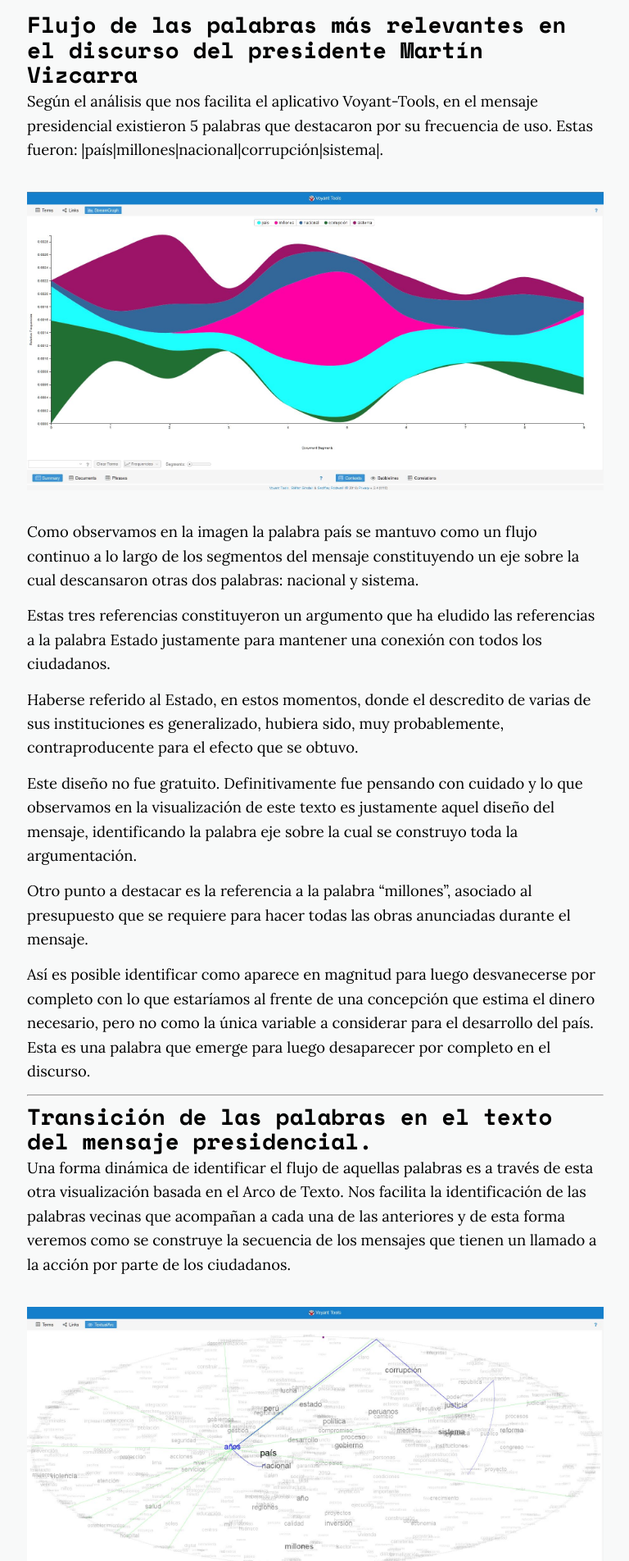
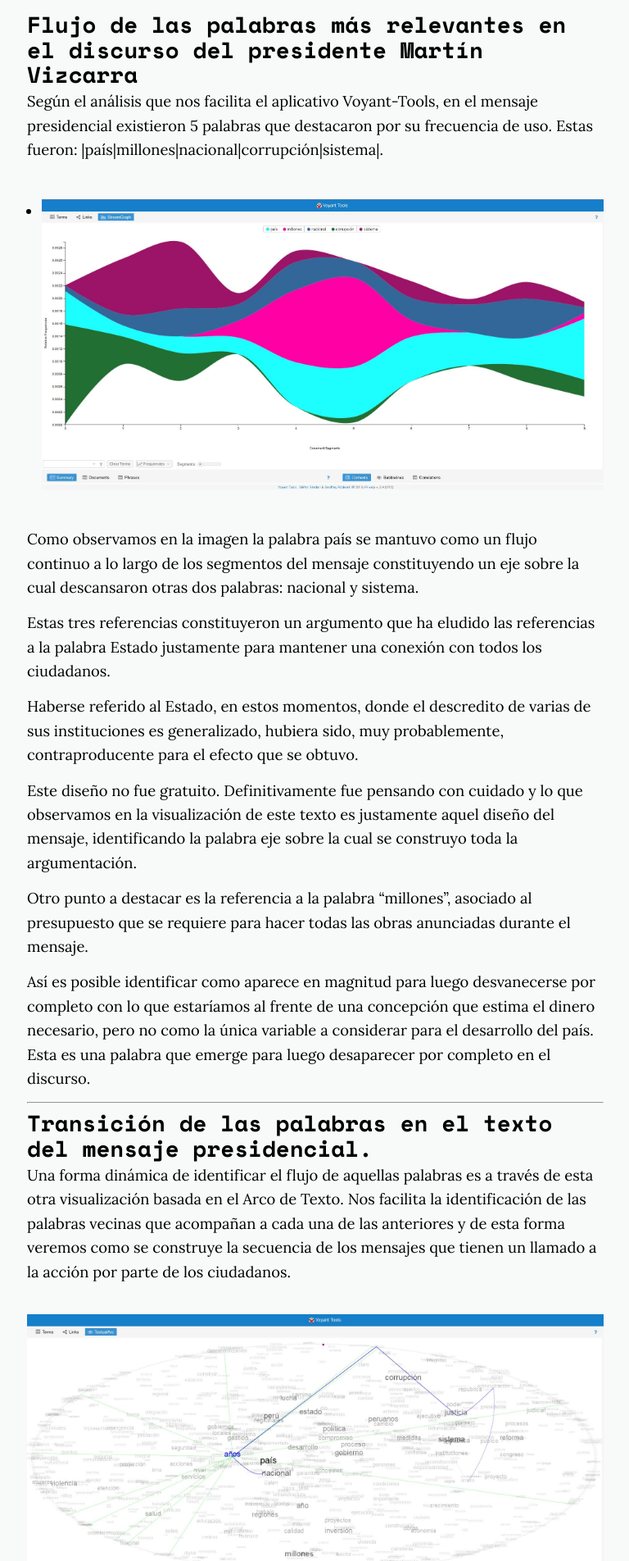
Before and after one commit to manuelvarzen/Vigia, a Jekyll site: the page built from _posts/2018-07-29-Message-TexFlow.md, in a window 1280 px wide. Shown: the part 1676-3580 px from the top of the page at 82% size, without its empty margins (255-1023 px from the left). Built offline with Jekyll 4.4.1, drawn with Linux system fonts in a browser that asks for light colours; nearby versions of some CDN libraries; comment, search, counter and statistics services are not loaded.

Commit message:
Update 2018-07-29-Message-TexFlow.md

```diff
--- a/_posts/2018-07-29-Message-TexFlow.md
+++ b/_posts/2018-07-29-Message-TexFlow.md
@@ -21,7 +21,11 @@
 ### Flujo de las palabras más relevantes en el discurso del presidente Martín Vizcarra
 Según el análisis que nos facilita el aplicativo Voyant-Tools, en el mensaje presidencial existieron 5 palabras que destacaron por su frecuencia de uso. Estas fueron: |país|millones|nacional|corrupción|sistema|.
 
-![Visualización del flujo de palabras más usadas](/img/mensaje_pdte_Jul2018-1.jpg){:class="img-responsive"}
+<ul>
+<li  markdown="1">
+![Text Flow by Voyant-Tools]({{site.url}}/img/mensaje_pdte_Jul2018-1.jpg)
+</li>
+</ul>
 
 Como observamos en la imagen la palabra país se mantuvo como un flujo continuo a lo largo de los segmentos del mensaje constituyendo un eje sobre la cual descansaron otras dos palabras: nacional y sistema.
 
```
